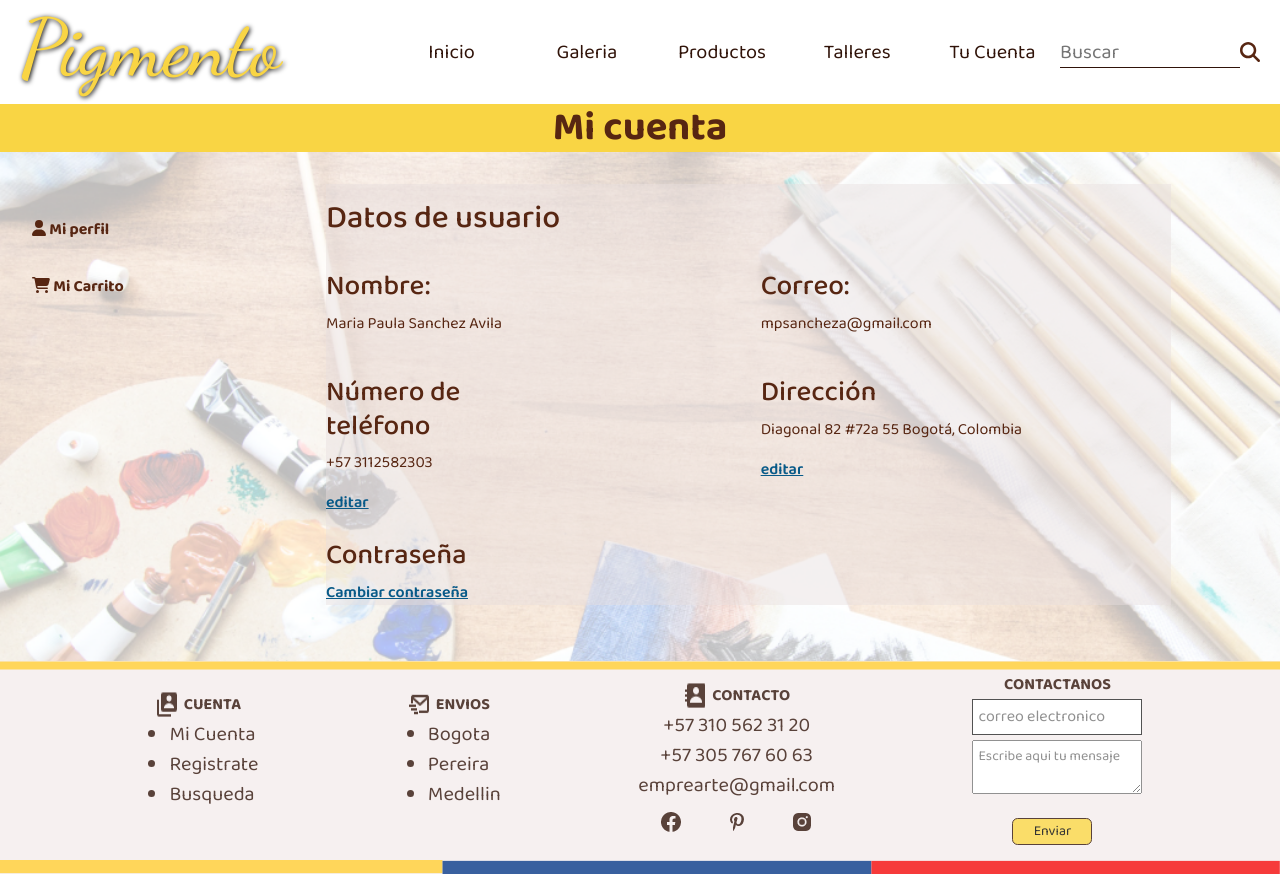
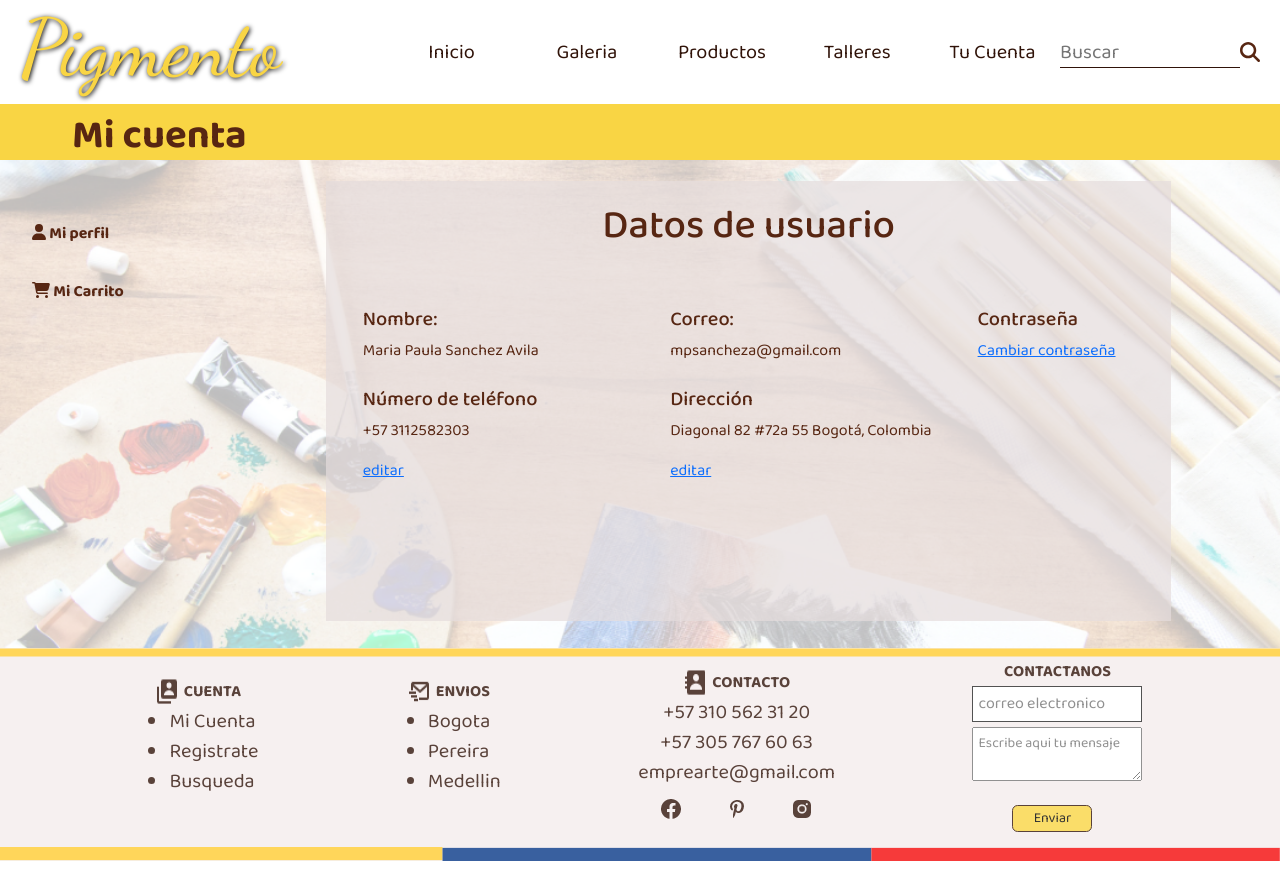
Before and after one commit to dianapardo096/mipicmento, a React app: page /dashboard in a window 1280 px wide. Built offline with nearby package versions, Linux system fonts and the light colour scheme.

Commit message:
ajustes dashboard

```diff
--- a/src/pages/Dashboard/Dashboard.css
+++ b/src/pages/Dashboard/Dashboard.css
@@ -24,14 +24,13 @@ body{
     column-gap: 1.5rem;
     background-image: url(../../img/fondomovil.jpg);
     background-size: 100%;
-    background-repeat: repeat-x;
+    background-repeat:round;
 
 }
 
 .title{
     grid-column: 1/-1;
     grid-row: 1/2;
-
     margin-bottom: 1rem;
     text-align: center;
     background-color:var(--amarillo-color) ;
@@ -90,9 +89,10 @@ h3{
     grid-row: 3/4;
     margin-top: 1rem;
     margin-bottom: 1rem;
-    background-color: rgba(230, 221, 221, 0.452)
+    background-color: rgba(230, 221, 221, 0.7);
+    padding-left:1rem;
 }
-
+.user_title
 .user a{
     color: #085A88;
     font-weight: 600;
@@ -106,7 +106,7 @@ h3{
 
     .principal{
         width: 100%;
-        height: 100%;
+
         margin: 0px;
         display: grid;
         grid-template-columns: repeat(12, 1fr);
@@ -157,11 +157,13 @@ h3{
         margin-bottom: 1rem;
         grid-template-columns: repeat(4, 1fr);
         grid-template-rows: repeat(2, auto);
-        row-gap: 1.5rem;
+        row-gap: 1rem;
     }
 
     .user_title {
-        margin-top: 1rem;
+        font-weight: 700;
+        font-size: 3rem;
+        margin-top: 0.5rem;
         grid-column: 1/-1;
         grid-row: 1/2;
     }
@@ -172,8 +174,8 @@ h3{
         grid-row: 2/3;
         grid-template-columns: repeat(4, 1fr);
         grid-template-rows: repeat(3, auto);
-        column-gap: 1.5rem;
-        row-gap: 1.5rem;
+        column-gap: 1rem;
+        row-gap: 1rem;
     }
 
     .user_information_name{
@@ -205,9 +207,86 @@ h3{
 
     @media screen and (min-width:1000px){
         .principal{
+                width: 100%;
+                height: 68vh;
+                margin: 0px;
+                display: grid;
+                grid-template-columns: repeat(12, 1fr);
+                grid-template-rows: repeat(5, auto);
+                padding-bottom: 1em;
+                column-gap: 1.5rem;
+                row-gap: 0.5rem;
+                background-image: url(../../img/fondoform.PNG);
+                background-size: 100%;
+                background-repeat:round;
+        }
 
-            background-image: url(../../img/fondoform.PNG);
-            background-size: 100%;
-            background-repeat: no-repeat;
+        .title{
+            display: flex;
+            margin-bottom: 0.3rem;
+            text-align:left;
+            align-items: flex-start;
+            padding-left: 1em;
+            padding-top: 0.5rem;
+            font-size: 4.5rem;
         }
+
+        .user{
+            display: grid;
+            height: 55vh;
+            grid-column: 4/12;
+            grid-row: 2/3;
+            margin-top: 0.5rem;
+            margin-bottom: 1rem;
+            padding: 0.8rem;
+            grid-template-columns: repeat(8, 1fr);
+            grid-template-rows: repeat(4, auto);
+            row-gap: 0.5rem;
+        }
+
+        .user_title {
+            grid-column: 1/-1;
+            grid-row: 1/2;
+            text-align: center;
+        }
+
+        .user_information {
+            height: 20vh;
+            display: grid;
+            grid-column: 1/-1;
+            grid-row: 2/3;
+            padding-left: 1.5rem;
+            grid-template-columns: repeat(8, 1fr);
+            grid-template-rows: repeat(3, auto);
+            column-gap: 1.5rem;
+            row-gap: 0.5rem;
+        }
+
+        .user_information_name{
+            grid-column: 1/4;
+            grid-row: 1/2;
+        }
+
+        .user_information_email{
+            grid-column: 4/7;
+            grid-row: 1/2;
+        }
+
+        .user_information_adress{
+            grid-column: 4/7;
+            grid-row: 2/3;
+        }
+
+        .user_information_phone{
+            grid-column: 1/5;
+            grid-row: 2/3;
+        }
+
+        .user_information_editPassword{
+            grid-column: 7/9;
+            grid-row: 1/2;
+        }
+
+
+
     }
--- a/src/pages/Dashboard/Dashboard.js
+++ b/src/pages/Dashboard/Dashboard.js
@@ -22,35 +22,35 @@ function Dashboard(){
                 <li><Link to="/compras" className='item'> <FontAwesomeIcon icon={faCartShopping} className='item'/>  Mi Carrito </Link></li>
             </ul>
         </div>
-        <article className="user">
+        <div className="user">
             <div className="user_title">
-                <h2>Datos de usuario</h2>
+                <h1>Datos de usuario</h1>
             </div>
             <div className="user_information">
                 <div className="user_information_name">
-                    <h3>Nombre:</h3>
+                    <h5>Nombre:</h5>
                     <p>Maria Paula Sanchez Avila</p>
                 </div>
                 <div className="user_information_email">
-                    <h3>Correo:</h3>
+                    <h5>Correo:</h5>
                     <p>mpsancheza@gmail.com</p>
                 </div>
                 <div className="user_information_adress">
-                    <h3>Dirección</h3>
+                    <h5>Dirección</h5>
                     <p>Diagonal 82 #72a 55  Bogotá, Colombia</p>
                      <a href="">editar</a>
                 </div>
                 <div className="user_information_phone">
-                    <h3>Número  de teléfono</h3>
+                    <h5>Número  de teléfono</h5>
                     <p>+57 3112582303</p> <a href="">editar</a>
                 </div>
                 <div className="user_information_editPassword">
-                    <h3>Contraseña</h3>
+                    <h5>Contraseña</h5>
                     <a href="">Cambiar contraseña</a>
                 </div>
 
             </div>
-        </article>
+        </div>
 
     </div>
 </body>
```
Also changed, not shown: src/img/fondomovil.jpg.
